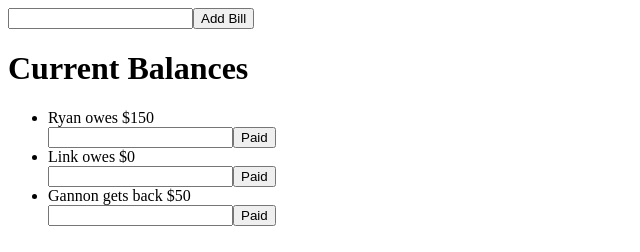
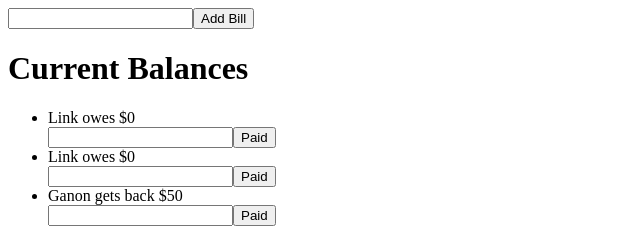
Before and after one commit to rtessier/split, a React app: page / in a window 1280 px wide. Shown: the top 252 px of the page, without its empty margins (0-640 px from the left). Built offline with nearby package versions, Linux system fonts and the light colour scheme.

Commit message:
Only include other housemates; fix typo

```diff
--- a/components/HousematesList.js
+++ b/components/HousematesList.js
@@ -4,9 +4,9 @@ import Housemate from './Housemate';
 class HousematesList extends Component {
   render() {
     let defaultHousemates = [
-      { name: 'Ryan', amount: 150.00 },
       { name: 'Link', amount: 0.00 },
-      { name: 'Gannon', amount: -50.00 },
+      { name: 'Link', amount: 0.00 },
+      { name: 'Ganon', amount: -50.00 },
     ]
     return (
       <div>
```
